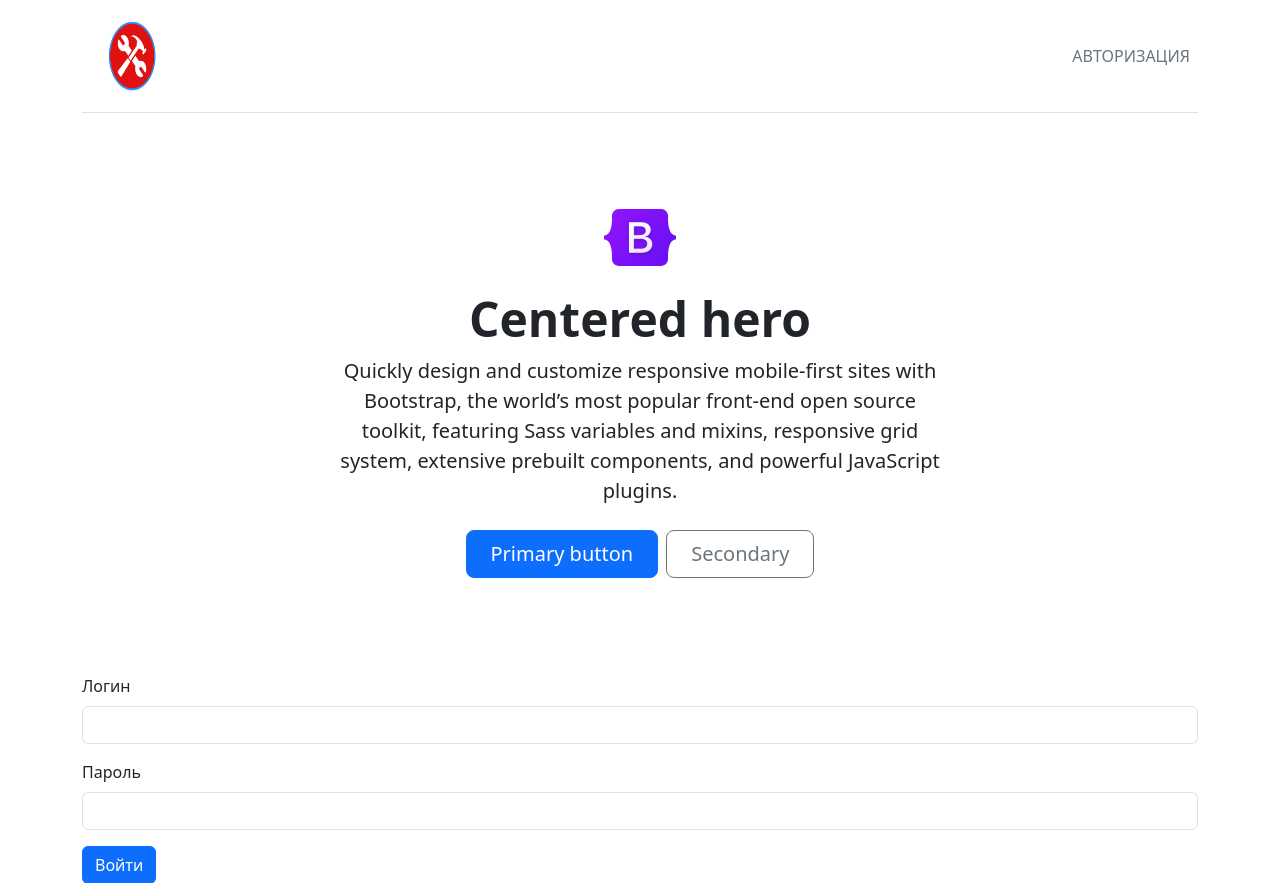
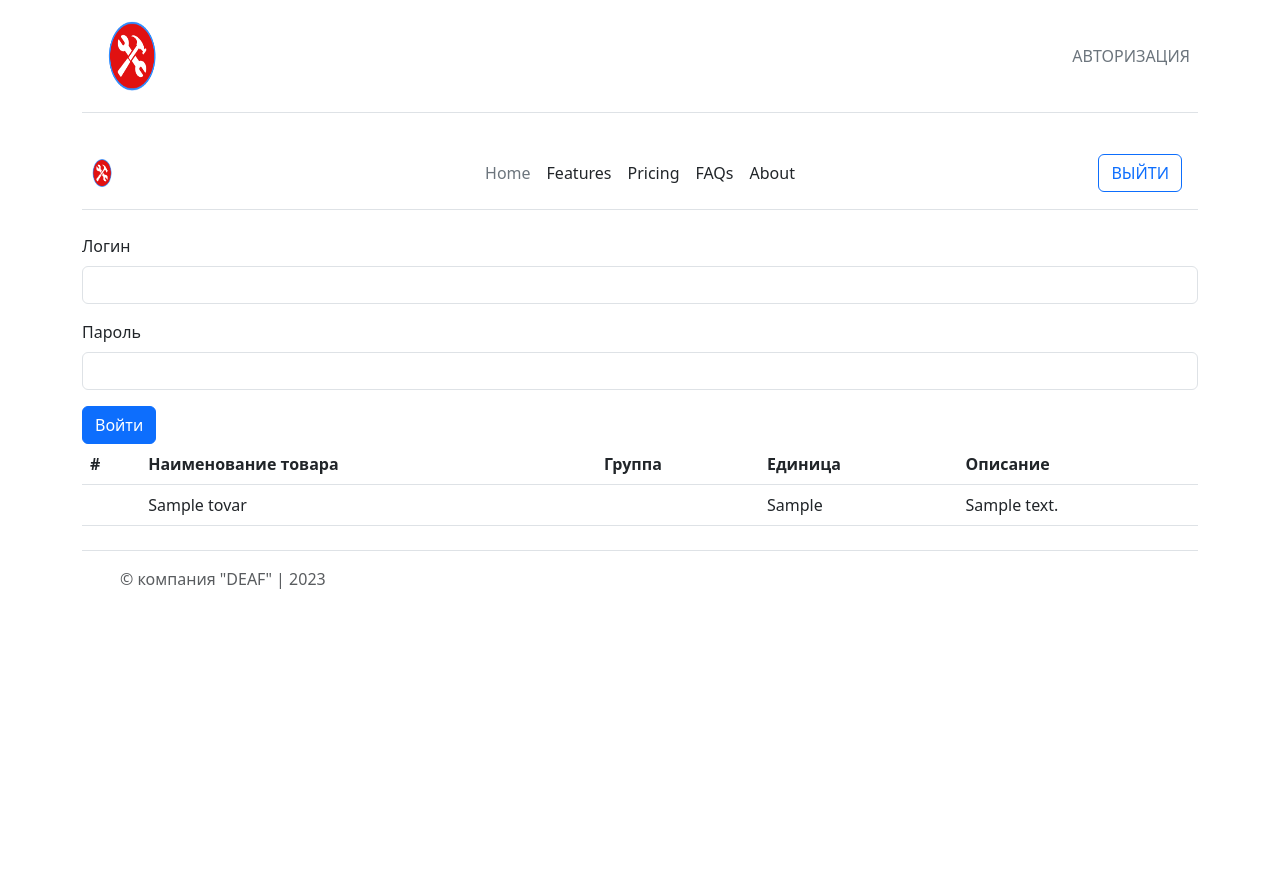
Before and after one commit to ovpolykova/ppbd, a CodeIgniter app: page /database/ in a window 1280 px wide. Shown: the top 883 px of the page. After the commit the page ends 589 px from the top, so only its background shows below. Run offline with CodeIgniter, Linux system fonts and the light colour scheme; tables that the repository leaves empty or names only in its code hold one stand-in row (values such as "Sample post"); data that the repository does not hold is empty.

Commit message:
изменилось

```diff
--- a/application/controllers/Main.php
+++ b/application/controllers/Main.php
@@ -5,6 +5,10 @@
 	{
 		$this->load->view('templates/header.php');
 		$this->load->view('templates/navbar.php');
+
+		$this->load->view('templates/navbar_adm.php');
+
+
         $this->load->model('tovar');
         $data['tovar'] = $this->tovar->sel_tovar();
         $this->load->view('pages/home.php', $data);
--- a/application/views/pages/home.php
+++ b/application/views/pages/home.php
@@ -1,15 +1,3 @@
-<div class="px-4 py-5 my-5 text-center">
-    <img class="d-block mx-auto mb-4" src="<?=asset_url()?>/img/bootstrap-logo.svg" alt="" width="72" height="57">
-    <h1 class="display-5 fw-bold">Centered hero</h1>
-    <div class="col-lg-6 mx-auto">
-        <p class="lead mb-4">Quickly design and customize responsive mobile-first sites with Bootstrap, the world’s most popular front-end open source toolkit, featuring Sass variables and mixins, responsive grid system, extensive prebuilt components, and powerful JavaScript plugins.</p>
-        <div class="d-grid gap-2 d-sm-flex justify-content-sm-center">
-            <button type="button" class="btn btn-primary btn-lg px-4 gap-3">Primary button</button>
-            <button type="button" class="btn btn-outline-secondary btn-lg px-4">Secondary</button>
-        </div>
-    </div>
-</div>
-
 <div class="container">
     <form>
         <div class="mb-3">
```
